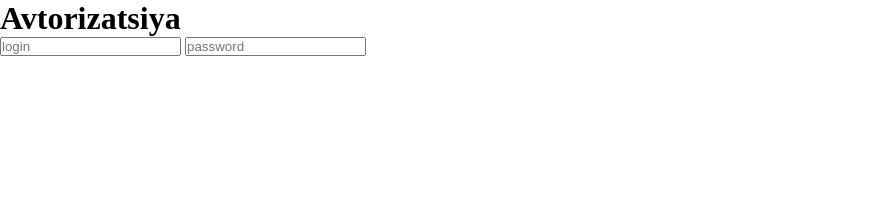
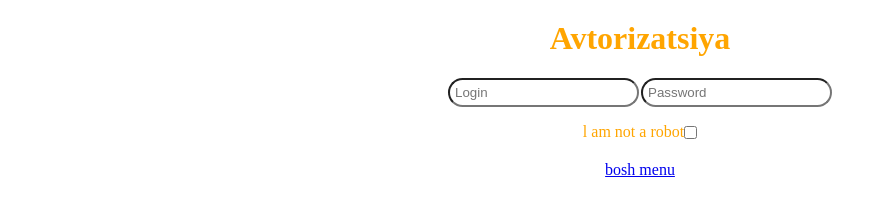
Before and after one commit to sobirovasevinchoy502-lab/smartphone-, a plain HTML site: page avtorizatsiya.html in a window 1280 px wide. Shown: the whole page, without its empty margins (0-895 px from the left). Drawn offline with Linux system fonts and the light colour scheme.

Commit message:
first commit

```diff
--- a/avtorizatsiya.html
+++ b/avtorizatsiya.html
@@ -1,5 +1,6 @@
 <!DOCTYPE html>
 <html lang="en">
+
 <head>
     <meta charset="UTF-8">
     <meta name="viewport" content="width=device-width, initial-scale=1.0">
@@ -7,9 +8,22 @@
     <link rel="stylesheet" href="css/style.css">
     <title>Document</title>
 </head>
+
 <body>
-    <h1>Avtorizatsiya</h1>
-    <input type="login" placeholder="login" required>
-    <input type="password" placeholder="password" required>
+    <h1 class="title">Avtorizatsiya</h1>
+    <div class="input">
+        <input class="input__nav" type="login" placeholder="Login" required>
+        <input class="input__div" type="password" placeholder="Password" required>
+    </div>
+    <label class="label" for="l am not a robot">
+        l am not a robot
+        <input id=" l am not a robot" type="checkbox">
+    </label>
+
+    <ul class="ul">
+        <a href="index.html">bosh menu</a>
+    </ul>
+
 </body>
+
 </html>
--- a/css/style.css
+++ b/css/style.css
@@ -3,8 +3,49 @@
     padding: 0;
     box-sizing: border-box;
 }
-.h1 {
+.title{
+    margin-top: 20px;
+    display: flex;
+    justify-content: center;
+    align-items: center;
+    color: orange;
+}
+
+.input {
+     margin-top: 20px;
     display: flex;
     justify-content: center;
     align-items: center;
 }
+
+.input__nav {
+    border-radius: 50px;
+    padding: 5px;
+    margin: 1px;
+}
+
+.input__div {
+    border-radius: 50px;
+    padding: 5px;
+    margin: 1px;
+}
+
+.body {
+ background: url( Камни.jpg) no-repeat center center / cover fixed;
+
+}
+.label {
+      display: flex;
+    align-items: center;
+    justify-content: center;
+    padding: 15px;
+     color: orange;
+}
+
+.ul {
+    display: flex;
+    align-items: center;
+    justify-content: center;
+    margin: 5px;
+
+}
--- a/index.html
+++ b/index.html
@@ -18,7 +18,7 @@
             <a href="avtorizatsiya.html">Avtorizatsiya</a>
         </li>
         <li>
-            <a href="">Noutbook</a>
+            <a href="noutbook.html">Noutbook</a>
         </li>
         <li>
             <a href="">Telefon</a>
```
Also changed, not shown: noutbook.html (added, +58 -0 lines), image/13. Камни.jpg (added), image/images.jpg (added), image/Снимок экрана 2026-03-25 222144.png (added), image/Снимок экрана 2026-03-25 222154.png (added), image/Снимок экрана 2026-03-25 222209.png (added), image/Снимок экрана 2026-03-25 222248.png (added), image/Снимок экрана 2026-03-25 222300.png (added), image/Снимок экрана 2026-03-25 222312.png (added), image/Снимок экрана 2026-03-25 222346.png (added), image/Снимок экрана 2026-03-25 222357.png (added), image/Снимок экрана 2026-03-25 222415.png (added), image/Снимок экрана 2026-03-25 224711.png (added), image/Снимок экрана 2026-03-25 224726.png (added), 1 more files.
